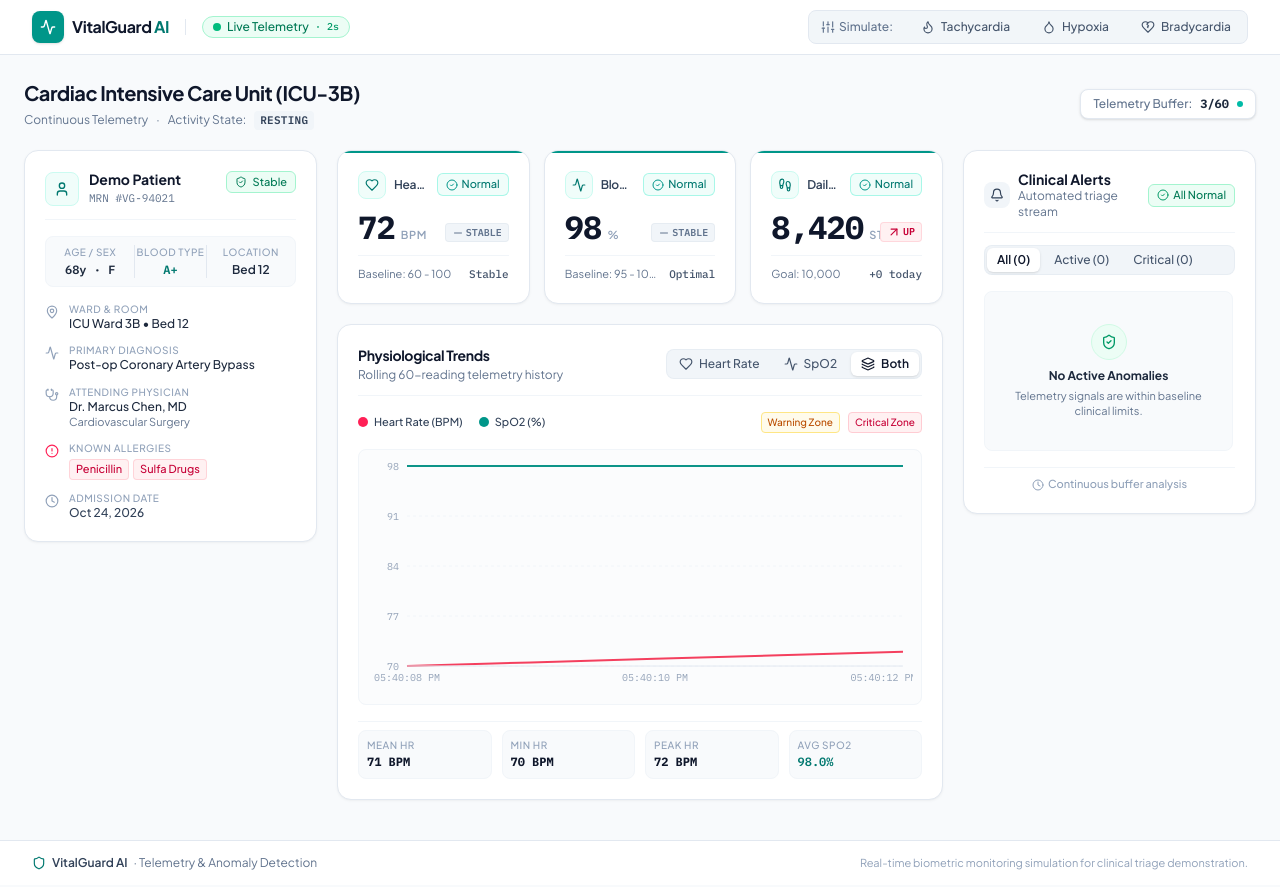
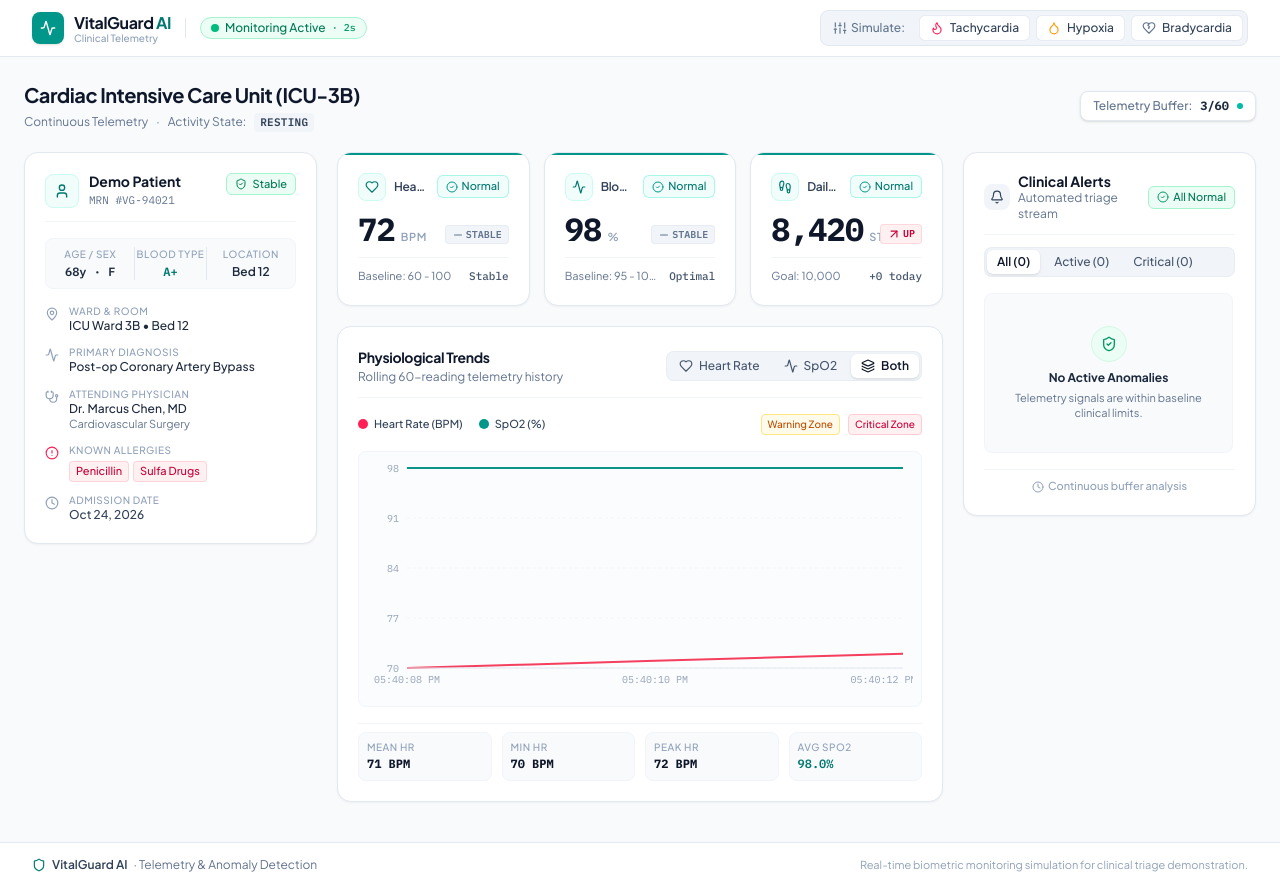
Before and after one commit to sumitpshinde269-oss/Healthcare-Monitering, a React (Vite) app: page / in a window 1280 px wide. Built offline with nearby package versions, Linux system fonts and the light colour scheme.

Commit message:
your changes

```diff
--- a/src/App.jsx
+++ b/src/App.jsx
@@ -76,11 +76,23 @@ export default function App() {
     };
   }, []);
 
-  // Handle Demo Anomaly Injections
+  // Handle Demo Anomaly Injections (toggleable)
   const handleInjectAnomaly = (type) => {
     if (simulatorRef.current) {
-      simulatorRef.current.injectAnomaly(type);
-      setActiveSimulation(type);
+      if (activeSimulation === type) {
+        simulatorRef.current.clearAnomaly();
+        setActiveSimulation(null);
+      } else {
+        simulatorRef.current.injectAnomaly(type);
+        setActiveSimulation(type);
+      }
+      // Immediate tick to reflect changes without waiting 2s
+      const reading = simulatorRef.current.tick();
+      const currentHistory = simulatorRef.current.getHistory();
+      const analysis = detectorRef.current ? detectorRef.current.analyze(currentHistory) : { activeAlerts: [], allAlerts: [] };
+      setLatestVitals(reading);
+      setHistory(currentHistory);
+      setAlerts({ active: analysis.activeAlerts, all: analysis.allAlerts });
     }
   };
 
@@ -121,30 +133,28 @@ export default function App() {
     return 'stable';
   }, [alerts.active, hrStatus, spo2Status]);
 
-  const simBtnClass = (type, activeColor) => `
-    px-3 py-1 rounded-md text-xs font-medium transition-colors cursor-pointer flex items-center gap-1.5 focus-visible:outline-none focus-visible:ring-1 focus-visible:ring-slate-400
-    ${activeSimulation === type ? activeColor : 'text-slate-600 hover:text-slate-900 hover:bg-slate-100'}
-  `;
-
   return (
     <div className="min-h-screen bg-slate-50 text-slate-900 flex flex-col justify-between animate-fade-in">
 
       {/* Top Header Bar */}
-      <header className="sticky top-0 z-40 glass-header border-b border-slate-200" role="banner">
+      <header className="sticky top-0 z-40 glass-header border-b border-slate-200/90" role="banner">
         <div className="max-w-[1600px] mx-auto px-4 sm:px-6 lg:px-8 py-2.5 flex items-center justify-between gap-4">
 
           {/* Brand & Live Status */}
-          <div className="flex items-center gap-4 min-w-0">
-            <div className="flex items-center gap-2">
+          <div className="flex items-center gap-3.5 min-w-0">
+            <div className="flex items-center gap-2.5">
               <div className="w-8 h-8 rounded-lg bg-teal-600 text-white flex items-center justify-center font-bold shadow-sm">
                 <Activity className="w-4 h-4" aria-hidden="true" />
               </div>
-              <h1 className="text-base font-bold text-slate-900 tracking-tight leading-none">
-                VitalGuard <span className="text-teal-700">AI</span>
-              </h1>
+              <div>
+                <h1 className="text-base font-bold text-slate-900 tracking-tight leading-tight">
+                  VitalGuard <span className="text-teal-700">AI</span>
+                </h1>
+                <p className="text-[10px] text-slate-400 font-medium leading-none hidden sm:block">Clinical Telemetry</p>
+              </div>
             </div>
 
-            <div className="hidden sm:block h-4 w-px bg-slate-200" aria-hidden="true" />
+            <div className="hidden sm:block h-5 w-px bg-slate-200" aria-hidden="true" />
 
             <div
               className="hidden sm:flex items-center gap-1.5 px-2.5 py-0.5 rounded-full bg-emerald-50 border border-emerald-200 text-xs font-medium text-emerald-700"
@@ -152,13 +162,13 @@ export default function App() {
               aria-live="polite"
             >
               <span className="w-2 h-2 rounded-full bg-emerald-500" />
-              <span>Live Telemetry</span>
+              <span>Monitoring Active</span>
               <span className="text-[10px] text-emerald-600 font-mono">· 2s</span>
             </div>
           </div>
 
           {/* Anomaly Simulation Controls */}
-          <div className="hidden md:flex items-center gap-2 bg-slate-100/90 p-1 rounded-lg border border-slate-200" aria-label="Anomaly simulation controls">
+          <div className="hidden md:flex items-center gap-1.5 bg-slate-100 p-1 rounded-lg border border-slate-200" aria-label="Anomaly simulation controls">
             <div className="flex items-center gap-1 px-2 text-slate-500 text-xs font-medium">
               <Sliders className="w-3.5 h-3.5" aria-hidden="true" />
               <span>Simulate:</span>
@@ -168,40 +178,55 @@ export default function App() {
               type="button"
               onClick={() => handleInjectAnomaly('tachycardia')}
               aria-pressed={activeSimulation === 'tachycardia'}
-              className={simBtnClass('tachycardia', 'bg-rose-600 text-white shadow-sm font-semibold')}
-              title="Simulate acute heart rate spike (>170 BPM)"
+              className={`px-2.5 py-1 rounded-md text-xs font-medium transition-all cursor-pointer flex items-center gap-1.5 focus-visible:outline-none focus-visible:ring-1 focus-visible:ring-slate-400 ${
+                activeSimulation === 'tachycardia'
+                  ? 'bg-rose-600 text-white shadow-sm font-semibold'
+                  : 'bg-white text-slate-700 hover:bg-rose-50 hover:text-rose-700 border border-slate-200/80'
+              }`}
+              title="Click to simulate acute heart rate spike (>170 BPM). Click again to clear."
             >
-              <Flame className="w-3.5 h-3.5" aria-hidden="true" />
+              <Flame className="w-3.5 h-3.5 text-rose-500" aria-hidden="true" />
               Tachycardia
+              {activeSimulation === 'tachycardia' && <span className="text-[10px] opacity-80">(Active)</span>}
             </button>
 
             <button
               type="button"
               onClick={() => handleInjectAnomaly('hypoxia')}
               aria-pressed={activeSimulation === 'hypoxia'}
-              className={simBtnClass('hypoxia', 'bg-amber-600 text-white shadow-sm font-semibold')}
-              title="Simulate SpO2 oxygen desaturation (88%)"
+              className={`px-2.5 py-1 rounded-md text-xs font-medium transition-all cursor-pointer flex items-center gap-1.5 focus-visible:outline-none focus-visible:ring-1 focus-visible:ring-slate-400 ${
+                activeSimulation === 'hypoxia'
+                  ? 'bg-amber-600 text-white shadow-sm font-semibold'
+                  : 'bg-white text-slate-700 hover:bg-amber-50 hover:text-amber-700 border border-slate-200/80'
+              }`}
+              title="Click to simulate SpO2 oxygen desaturation (88%). Click again to clear."
             >
-              <Droplet className="w-3.5 h-3.5" aria-hidden="true" />
+              <Droplet className="w-3.5 h-3.5 text-amber-500" aria-hidden="true" />
               Hypoxia
+              {activeSimulation === 'hypoxia' && <span className="text-[10px] opacity-80">(Active)</span>}
             </button>
 
             <button
               type="button"
               onClick={() => handleInjectAnomaly('bradycardia')}
               aria-pressed={activeSimulation === 'bradycardia'}
-              className={simBtnClass('bradycardia', 'bg-slate-800 text-white shadow-sm font-semibold')}
-              title="Simulate sudden heart rate drop (~40 BPM)"
+              className={`px-2.5 py-1 rounded-md text-xs font-medium transition-all cursor-pointer flex items-center gap-1.5 focus-visible:outline-none focus-visible:ring-1 focus-visible:ring-slate-400 ${
+                activeSimulation === 'bradycardia'
+                  ? 'bg-slate-800 text-white shadow-sm font-semibold'
+                  : 'bg-white text-slate-700 hover:bg-slate-100 hover:text-slate-900 border border-slate-200/80'
+              }`}
+              title="Click to simulate sudden heart rate drop (~40 BPM). Click again to clear."
             >
-              <HeartCrack className="w-3.5 h-3.5" aria-hidden="true" />
+              <HeartCrack className="w-3.5 h-3.5 text-slate-500" aria-hidden="true" />
               Bradycardia
+              {activeSimulation === 'bradycardia' && <span className="text-[10px] opacity-80">(Active)</span>}
             </button>
           </div>
 
         </div>
 
         {/* Mobile Simulation Controls */}
-        <div className="md:hidden flex items-center justify-between px-4 py-2 bg-slate-100/80 border-t border-slate-200 text-xs gap-2">
+        <div className="md:hidden flex items-center justify-between px-4 py-2 bg-slate-100/90 border-t border-slate-200 text-xs gap-2">
           <span className="text-slate-500 font-medium shrink-0 flex items-center gap-1">
             <Sliders className="w-3 h-3" aria-hidden="true" />
             Simulate:
@@ -211,7 +236,7 @@ export default function App() {
               type="button"
               onClick={() => handleInjectAnomaly('tachycardia')}
               aria-pressed={activeSimulation === 'tachycardia'}
-              className={`px-2 py-1 rounded text-xs font-medium shrink-0 ${
+              className={`px-2.5 py-1 rounded text-xs font-medium shrink-0 ${
                 activeSimulation === 'tachycardia' ? 'bg-rose-600 text-white font-semibold' : 'bg-white text-slate-700 border border-slate-200'
               }`}
             >
@@ -221,7 +246,7 @@ export default function App() {
               type="button"
               onClick={() => handleInjectAnomaly('hypoxia')}
               aria-pressed={activeSimulation === 'hypoxia'}
-              className={`px-2 py-1 rounded text-xs font-medium shrink-0 ${
+              className={`px-2.5 py-1 rounded text-xs font-medium shrink-0 ${
                 activeSimulation === 'hypoxia' ? 'bg-amber-600 text-white font-semibold' : 'bg-white text-slate-700 border border-slate-200'
               }`}
             >
@@ -231,7 +256,7 @@ export default function App() {
               type="button"
               onClick={() => handleInjectAnomaly('bradycardia')}
               aria-pressed={activeSimulation === 'bradycardia'}
-              className={`px-2 py-1 rounded text-xs font-medium shrink-0 ${
+              className={`px-2.5 py-1 rounded text-xs font-medium shrink-0 ${
                 activeSimulation === 'bradycardia' ? 'bg-slate-800 text-white font-semibold' : 'bg-white text-slate-700 border border-slate-200'
               }`}
             >
```
Also changed, not shown: src/lib/dataSimulator.js, 2 other files (tests, documents, lock files or other folders).
